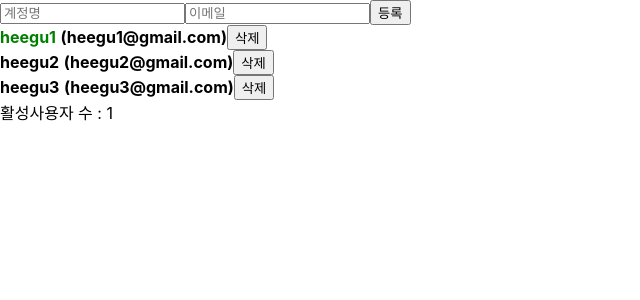
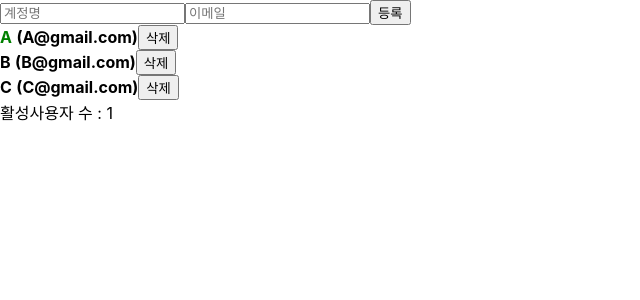
Before and after one commit to heegu0311/WRS_hyoon, a React (Create React App) app in the folder wrs/: page / in a window 1280 px wide. Shown: the top 300 px of the page, without its empty margins (0-640 px from the left). Built offline with nearby package versions, Linux system fonts and the light colour scheme.

Commit message:
nextId 변수를 useRef를 안쓰고 구현해보기(뻘짓..)
리액트에서는 리렌더링 없이 변수를 바로 조회시킬 수 있는 용도로 useRef를 써야하는 모양

```diff
--- a/wrs/src/App.js
+++ b/wrs/src/App.js
@@ -11,10 +11,13 @@ import UserList from './UserList';
 
 function countActiveUsers(users) {
   console.log('활성 사용자 수를 세는중...');
-  return users.filter(user => user.active).length;
+  const a = users.filter(user => user.active);
+  console.log(a);
+  return a.length;
 }
 
 function App() {
+
   const [inputs, setInputs] = useState({
     username : '',
     email : ''
@@ -33,28 +36,29 @@ function App() {
   const [users, setUsers] = useState([
     {
         id : 1,
-        username : 'heegu1',
-        email : "heegu1@gmail.com",
+        username : 'A',
+        email : "A@gmail.com",
         active : true
     },
     {
         id : 2,
-        username : 'heegu2',
-        email : "heegu2@gmail.com",
+        username : 'B',
+        email : "B@gmail.com",
         active : false
     },
     {
         id : 3,
-        username : 'heegu3',
-        email : "heegu3@gmail.com",
+        username : 'C',
+        email : "C@gmail.com",
         active : false
     }
   ]);
 
-  const nextId = useRef(4);
   const onCreate = () => {
+    let nextId = findHighestId(users) + 1 ;
+
     const user = {
-      id : nextId.current,
+      id : nextId,
       username,
       email
     }
@@ -66,7 +70,17 @@ function App() {
       username: '',
       email: ''
     });
-    nextId.current += 1;
+  }
+
+  const findHighestId = (users) => {   // users 객체의 id 값중에서 id 최대값 구하는 방식으로 해서 useRef를 안써보고 싶은데 잘 안됨.
+    let highestId;
+    console.log('loop start');
+
+    for (let i=users.length;i>0;i--) {
+      highestId = ( (typeof(users[i]) !== 'undefined' && (typeof(users[i-1]) !== 'undefined')) ? (users[i-1].id < users[i].id ? users[i].id : users[i-1].id) : users[i-1].id);
+      console.log(highestId);
+    }
+    return highestId;
   }
 
   const onRemove = (id) => {
--- a/wrs/src/index.js
+++ b/wrs/src/index.js
@@ -3,10 +3,12 @@ import ReactDOM from 'react-dom';
 import './index.css';
 import App from './App';
 import reportWebVitals from './reportWebVitals';
+// import SimplePractice from './SimplePractice';
 
 ReactDOM.render(
   <React.StrictMode>
     <App />
+    {/* <SimplePractice num1={1}/> */}
   </React.StrictMode>,
   document.getElementById('root')
 );
```
Also changed, not shown: wrs/src/SimplePractice.js (added, +11 -0 lines), 1 other file (tests, documents, lock files or other folders).
